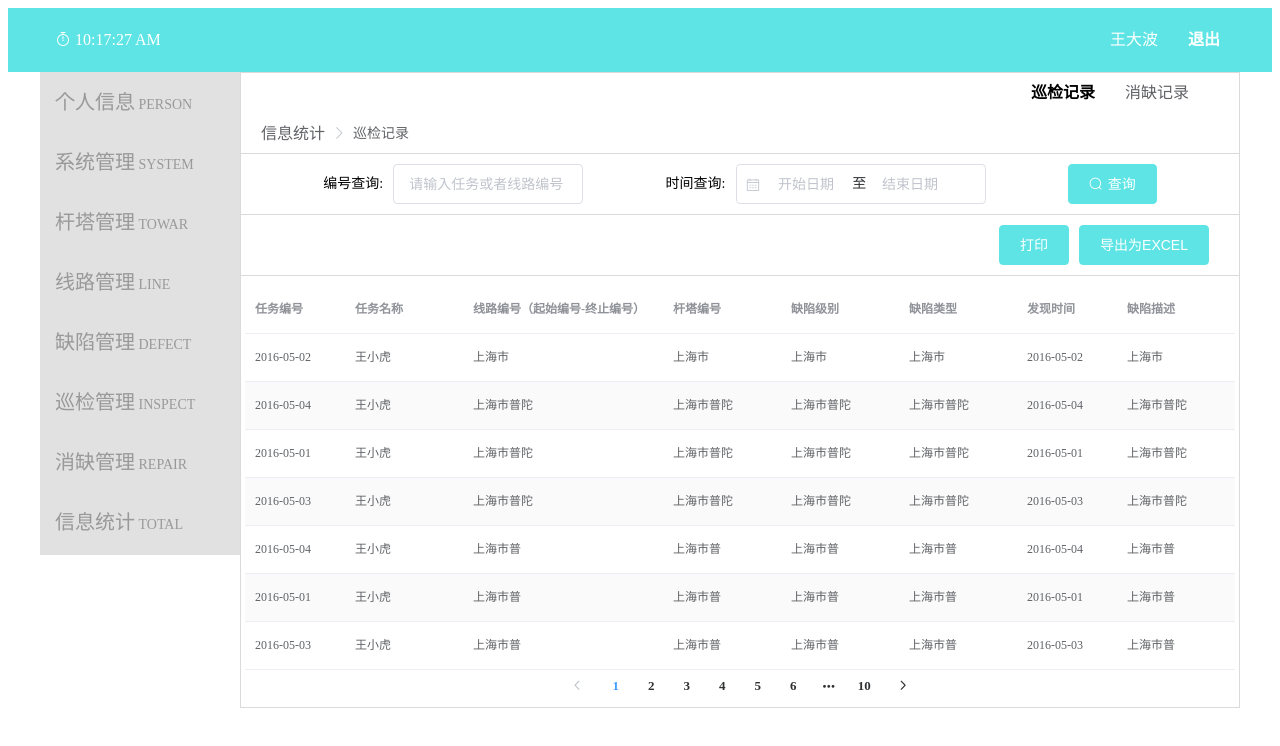
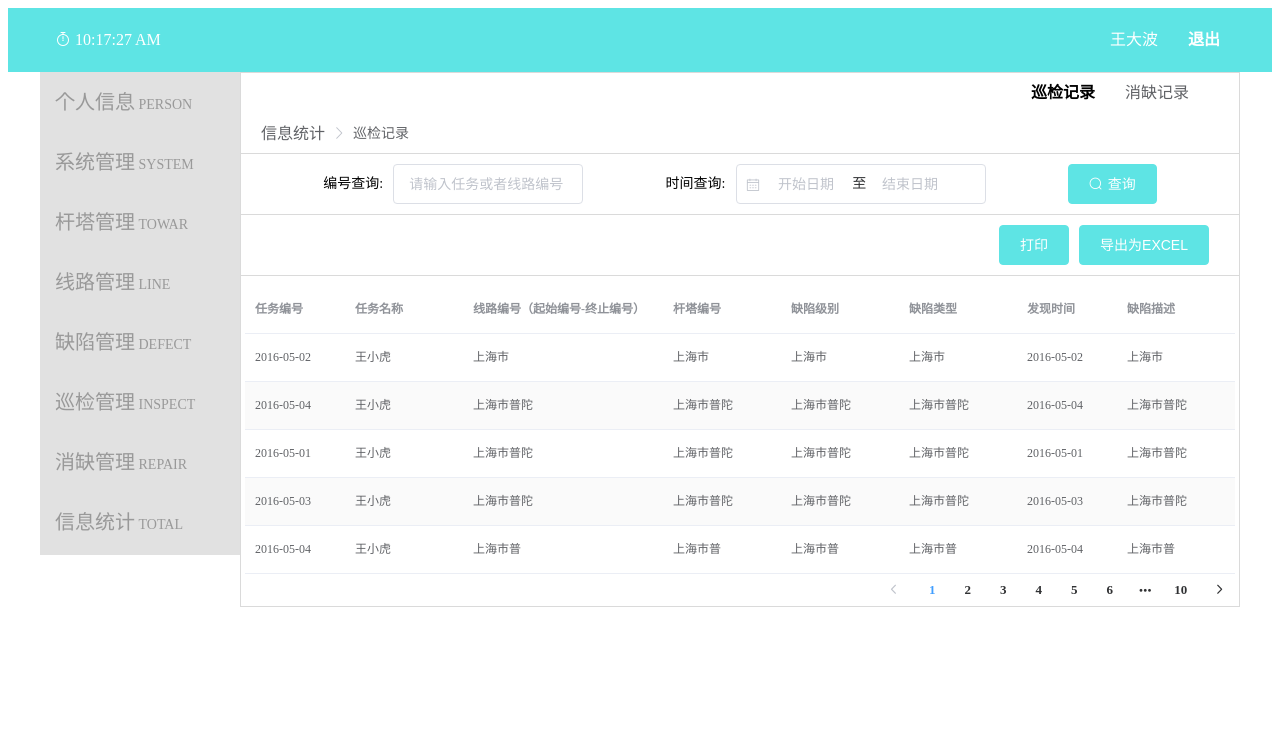
Before and after one commit to Power-4/Power-Vue, a Vue app in the folder vue-item/: page /total in a window 1280 px wide. Shown: the top 746 px of the page. Built offline with nearby package versions, Linux system fonts and the light colour scheme; no server answers.

Commit message:
表格和分页减少

```diff
--- a/vue-item/src/views/Total.vue
+++ b/vue-item/src/views/Total.vue
@@ -46,7 +46,7 @@
     <div class="table">
       <wdtable :tableData="tableData"  class="wdtable"  :wdname="wdname"></wdtable>
 
-      <div class="block">
+      <div class="fyblock" >
         <el-pagination
           layout="prev, pager, next"
           :current-page.sync="submit.pageSize"
@@ -86,16 +86,6 @@ var tableData = [
   },
   {
     date: "2016-05-04",
-    name: "王小虎",
-    address: "上海市普"
-  },
-  {
-    date: "2016-05-01",
-    name: "王小虎",
-    address: "上海市普"
-  },
-  {
-    date: "2016-05-03",
     name: "王小虎",
     address: "上海市普"
   }
@@ -359,12 +349,14 @@ export default {
   margin-top: 10px;
   margin-bottom: 5px;
   width: 100%;
-  display: flex;
-  align-items: center;
-  justify-content: center;
   flex-wrap: wrap;
 }
 .wdtable {
+  margin: 0 auto;
   width: 990px;
 }
+.fyblock
+{
+  float: right;
+}
 </style>
```
